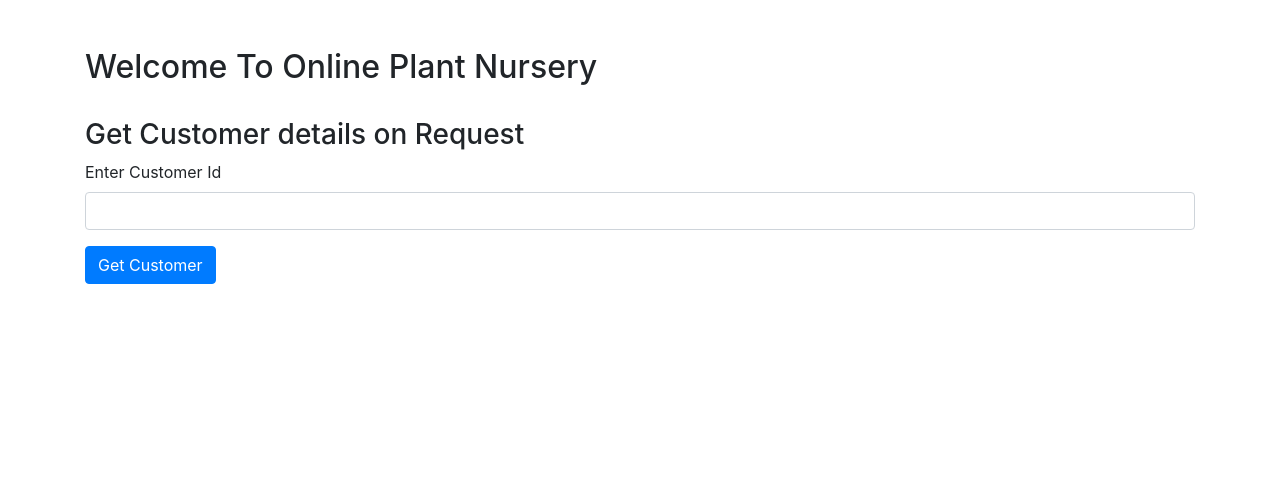
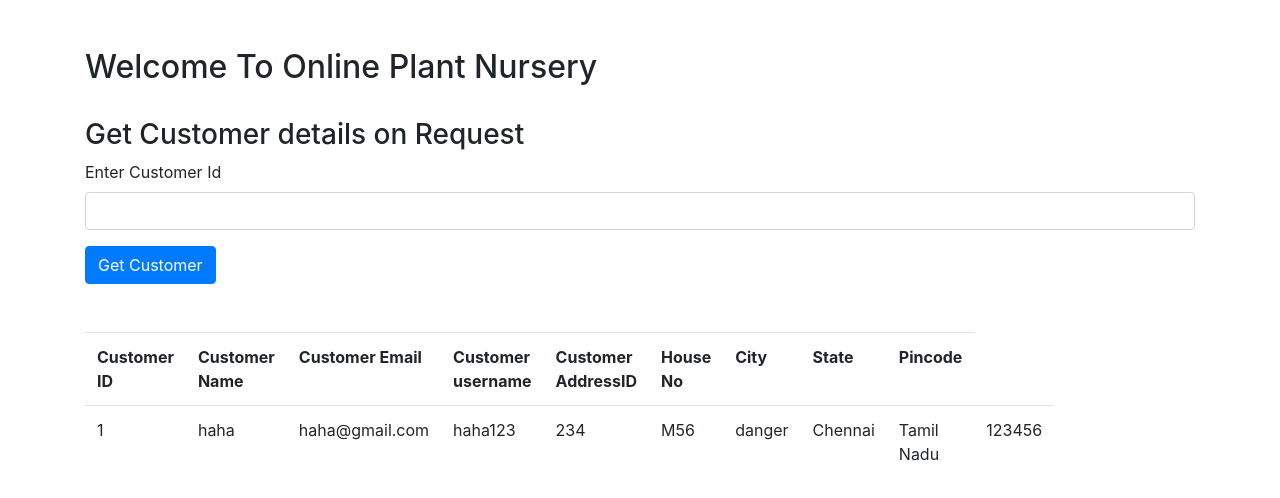
Before and after one commit to yashbhatia100/OnlinePlantNursery-UI, a React (Create React App) app in the folder onlineplantnursery/: page / in a window 1280 px wide. Shown: the top 498 px of the page. Built offline with nearby package versions, Linux system fonts and the light colour scheme.

Commit message:
validations updated

```diff
--- a/onlineplantnursery/src/component/customer/GetCustomerDetailsOnRequest.js
+++ b/onlineplantnursery/src/component/customer/GetCustomerDetailsOnRequest.js
@@ -4,7 +4,7 @@ import DisplayCustomer from "./DisplayCustomer";
 import validationMessage from '../../validationMessage';
 
 export default function GetCustomerDetailsOnRequest() {
- /* let customer1 = {
+ let customer1 = {
     id: 1,
     customerName: "haha",
     customerEmail: "haha@gmail.com",
@@ -15,15 +15,16 @@ export default function GetCustomerDetailsOnRequest() {
     city: "Chennai",
     state: "Tamil Nadu",
     pincode: 123456,
-  };*/
+  }
 
   const idRef = React.createRef();
 
-  const response = { customer:undefined , errMsg: undefined };
+  const response = { customer:customer1 , errMsg: undefined };
 
   const initialState = {
     id: undefined,
     errMsg:undefined,
+    customer: undefined,
     validations: {id:undefined },
   };
 
```
